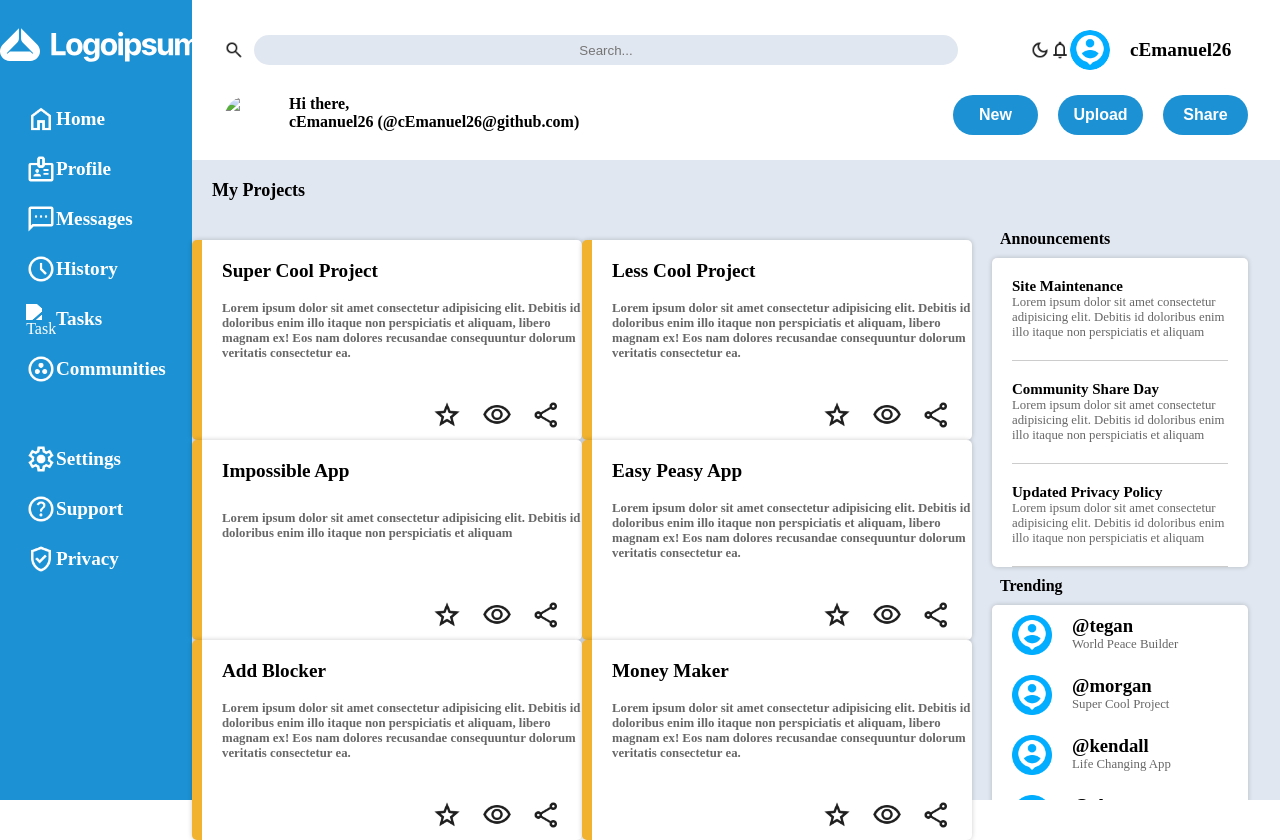
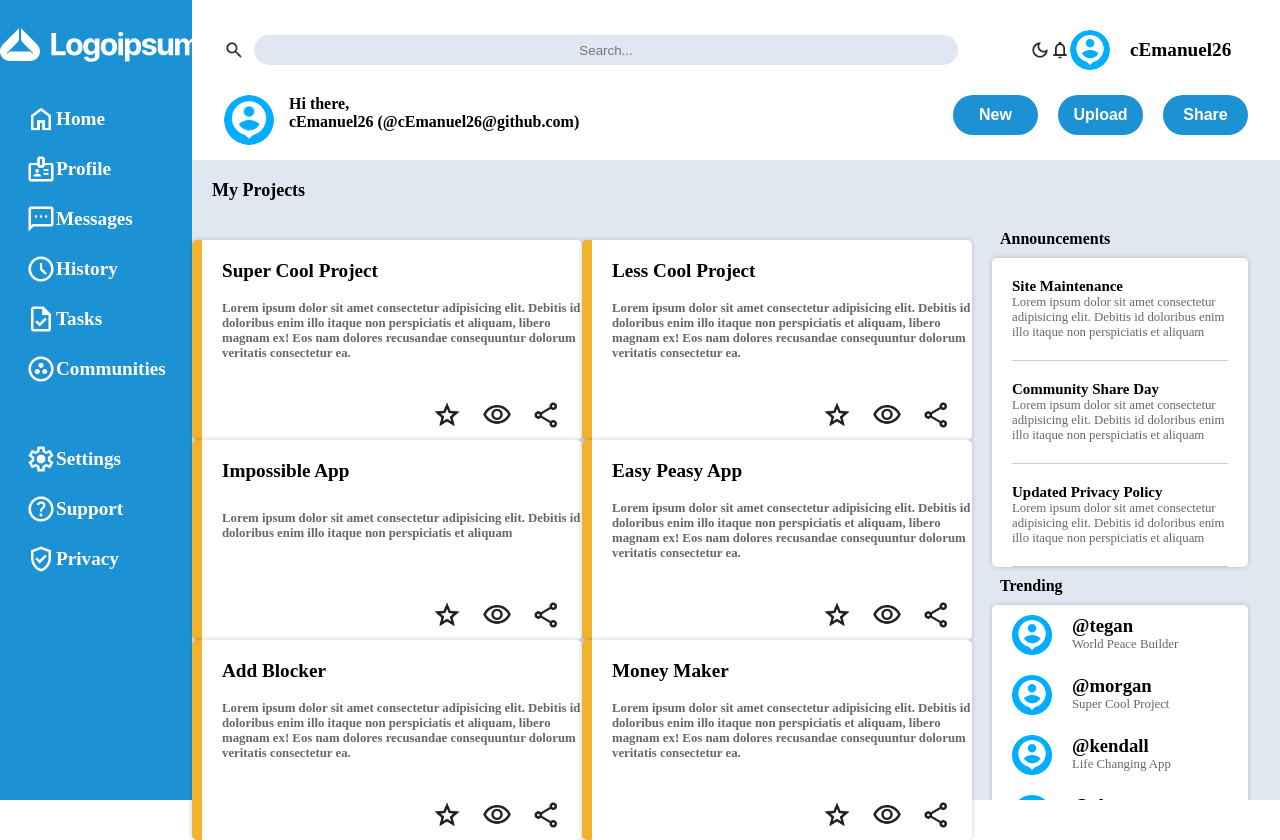
Before and after one commit to cEmanuel26/adminDashboard, a plain HTML site: page index.html in a window 1280 px wide. Shown: the top 840 px of the page. Drawn offline with Linux system fonts and the light colour scheme; the site is published under a folder, as on GitHub Pages, so addresses that start at the root find nothing.

Commit message:
finished admindashboard

```diff
--- a/index.html
+++ b/index.html
@@ -31,7 +31,7 @@
             <span><a href="#">History</a></span>
           </div>
           <div class="nav-item">
-            <img src="/Assets/tasks.png" alt="Tasks" />
+            <img src="./Assets/tasks.png" alt="Tasks" />
             <span><a href="#">Tasks</a></span>
           </div>
           <div class="nav-item">
@@ -71,7 +71,7 @@
         <div class="second-row">
           <div class="accountLogo">
             <img
-              src="/Assets/account.png"
+              src="./Assets/account.png"
               class="accountBig"
               alt="Account logo"
             />
```
